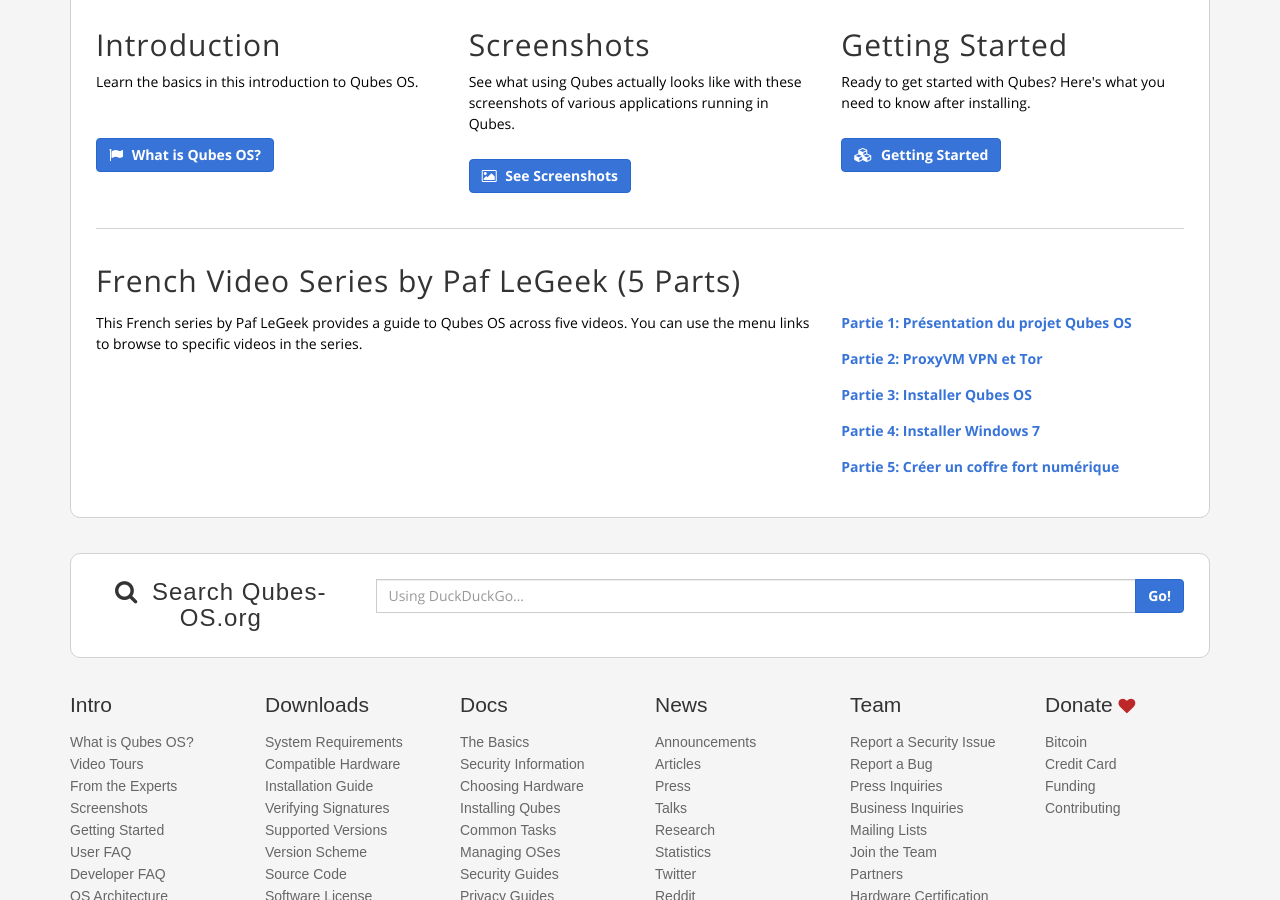
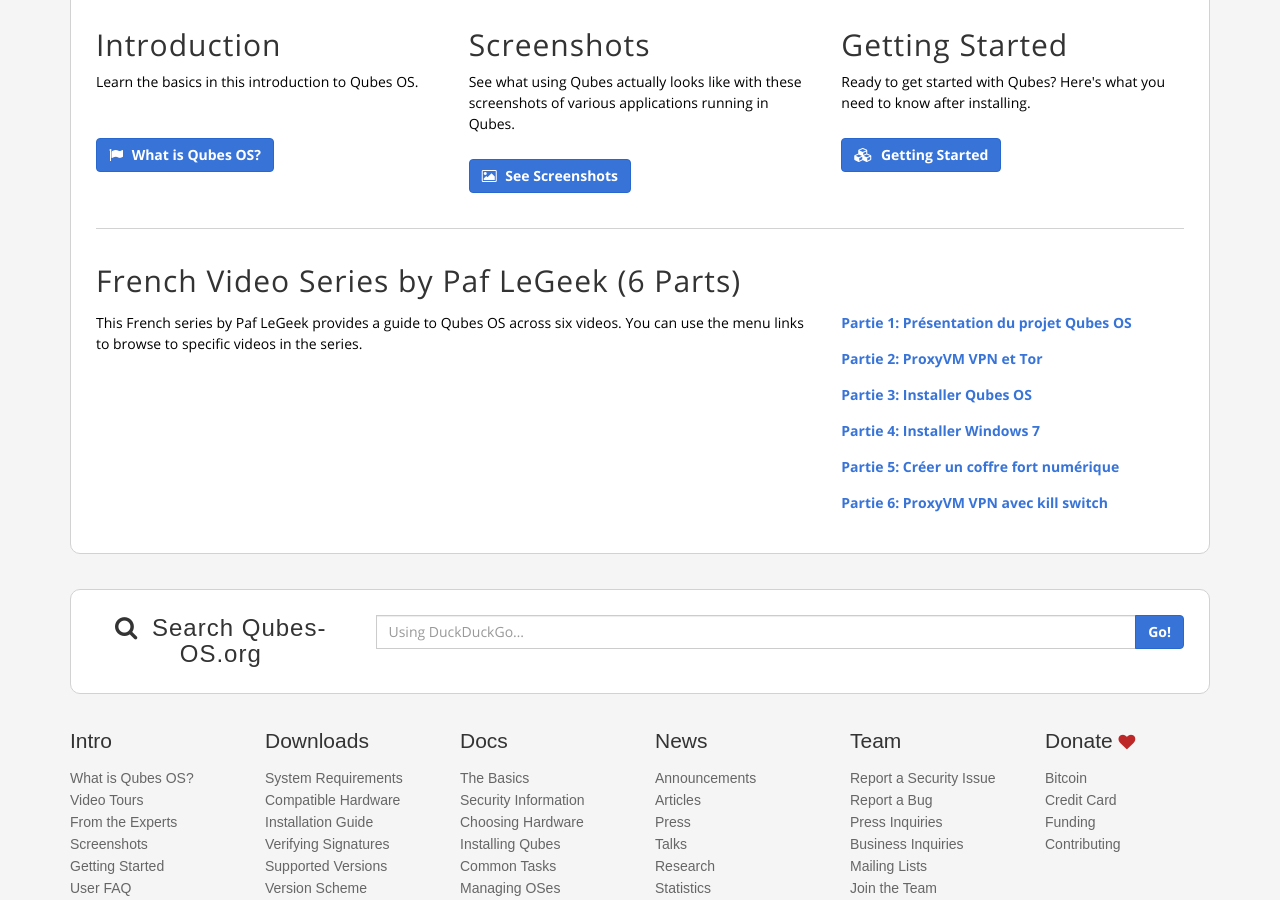
Before and after one commit to QubesOS/qubesos.github.io, a Jekyll site: the page built from pages/video-tours.html, in a window 1280 px wide and 900 px high, scrolled down 888 px. Built offline with Jekyll 4.4.1, drawn with Linux system fonts in a browser that asks for light colours; some web fonts are replaced.

Commit message:
Adding new video by PafLeGeek
Here is the link to the 6th part by PafLeGeek https://www.youtube.com/watch?v=Yr-oRWtCZGI

```diff
--- a/pages/video-tours.html
+++ b/pages/video-tours.html
@@ -60,9 +60,9 @@ permalink: /video-tours/
 <hr class="more-top more-bottom">
   <div class="row">
     <div class="col-lg-8 col-md-12 col-xs-12">
-      <h2 class="add-bottom">French Video Series by Paf LeGeek (5 Parts)</h2>
+      <h2 class="add-bottom">French Video Series by Paf LeGeek (6 Parts)</h2>
       <div id="player1"></div>
-      <p>This French series by Paf LeGeek provides a guide to Qubes OS across five videos. You can use the menu links to browse to specific videos in the series.</p>
+      <p>This French series by Paf LeGeek provides a guide to Qubes OS across six videos. You can use the menu links to browse to specific videos in the series.</p>
     </div>
     <div class="col-lg-4 col-md-12 col-xs-12">
       <h2 class="add-bottom">&nbsp;</h2>
@@ -72,6 +72,7 @@ permalink: /video-tours/
         <li><a href="RcUUAGdAFHo" class="player1-play">Partie 3: Installer Qubes OS</a></li>
         <li><a href="Zu9ab7E-Mqk" class="player1-play">Partie 4: Installer Windows 7</a></li>
         <li><a href="HgIKtopFZxU" class="player1-play">Partie 5: Créer un coffre fort numérique</a></li>
+        <li><a href="Yr-oRWtCZGI" class="player1-play">Partie 6: ProxyVM VPN avec kill switch</a></li>
       </ul>
     </div>
   </div>
```
